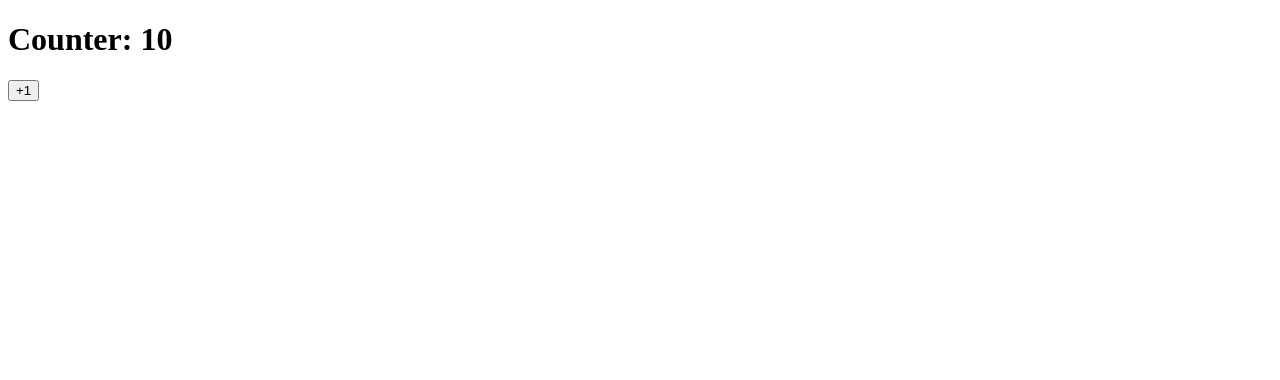
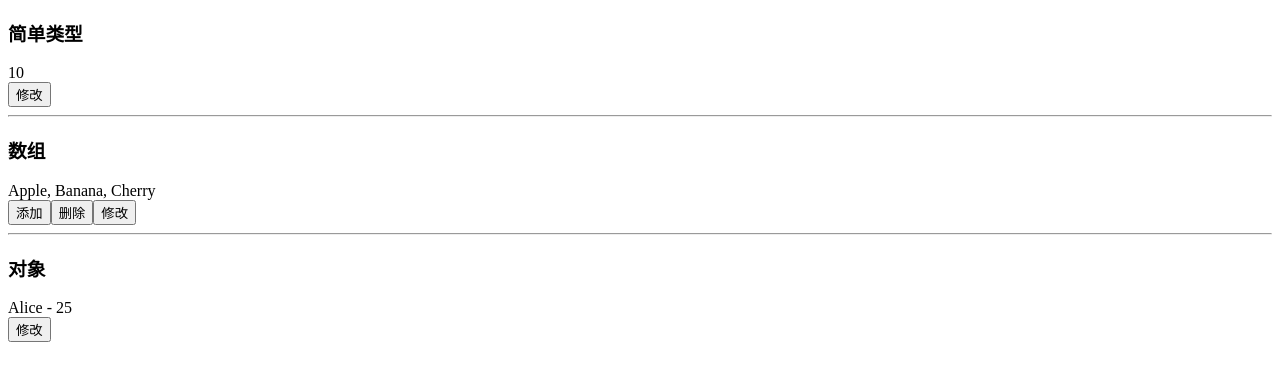
Before and after one commit to u7663394/react-learning-journey, a React (Create React App) app in the folder react-basic/: page / in a window 1280 px wide. Shown: the top 380 px of the page. Built offline with nearby package versions, Linux system fonts and the light colour scheme.

Commit message:
feat: rules for updating state

```diff
--- a/react-basic/src/index.js
+++ b/react-basic/src/index.js
@@ -172,3 +172,76 @@ root.render(
     <Counter />
   </div>,
 );
+
+/**
+ * 修改状态的规则: 不要直接修改状态变量, 而是创建新值
+ * 传递给 setState 函数来更新状态
+ */
+
+const ModifyState = () => {
+  const [count, setCount] = useState(10);
+  const [list, setList] = useState(["Apple", "Banana", "Cherry"]);
+  const [user, setUser] = useState({ name: "Alice", age: 25 });
+
+  return (
+    <div>
+      <h3>简单类型</h3>
+      <div>{count}</div>
+      <button
+        onClick={() => {
+          // count += 1;
+          setCount(count + 1);
+        }}
+      >
+        修改
+      </button>
+
+      <hr />
+
+      <h3>数组</h3>
+      <div>{list.join(", ")}</div>
+      <button
+        onClick={() => {
+          // list.push("Orange");
+          setList([...list, "Orange"]);
+        }}
+      >
+        添加
+      </button>
+      <button
+        onClick={() => {
+          setList(list.filter((ele) => ele !== "Banana"));
+        }}
+      >
+        删除
+      </button>
+      <button
+        onClick={() => {
+          setList(list.map((ele) => (ele === "Banana" ? "Grape" : ele)));
+        }}
+      >
+        修改
+      </button>
+
+      <hr />
+
+      <h3>对象</h3>
+      <div>
+        {user.name} - {user.age}
+      </div>
+      <button
+        onClick={() => {
+          setUser({ ...user, name: "Bob" });
+        }}
+      >
+        修改
+      </button>
+    </div>
+  );
+};
+
+root.render(
+  <div>
+    <ModifyState />
+  </div>,
+);
```
